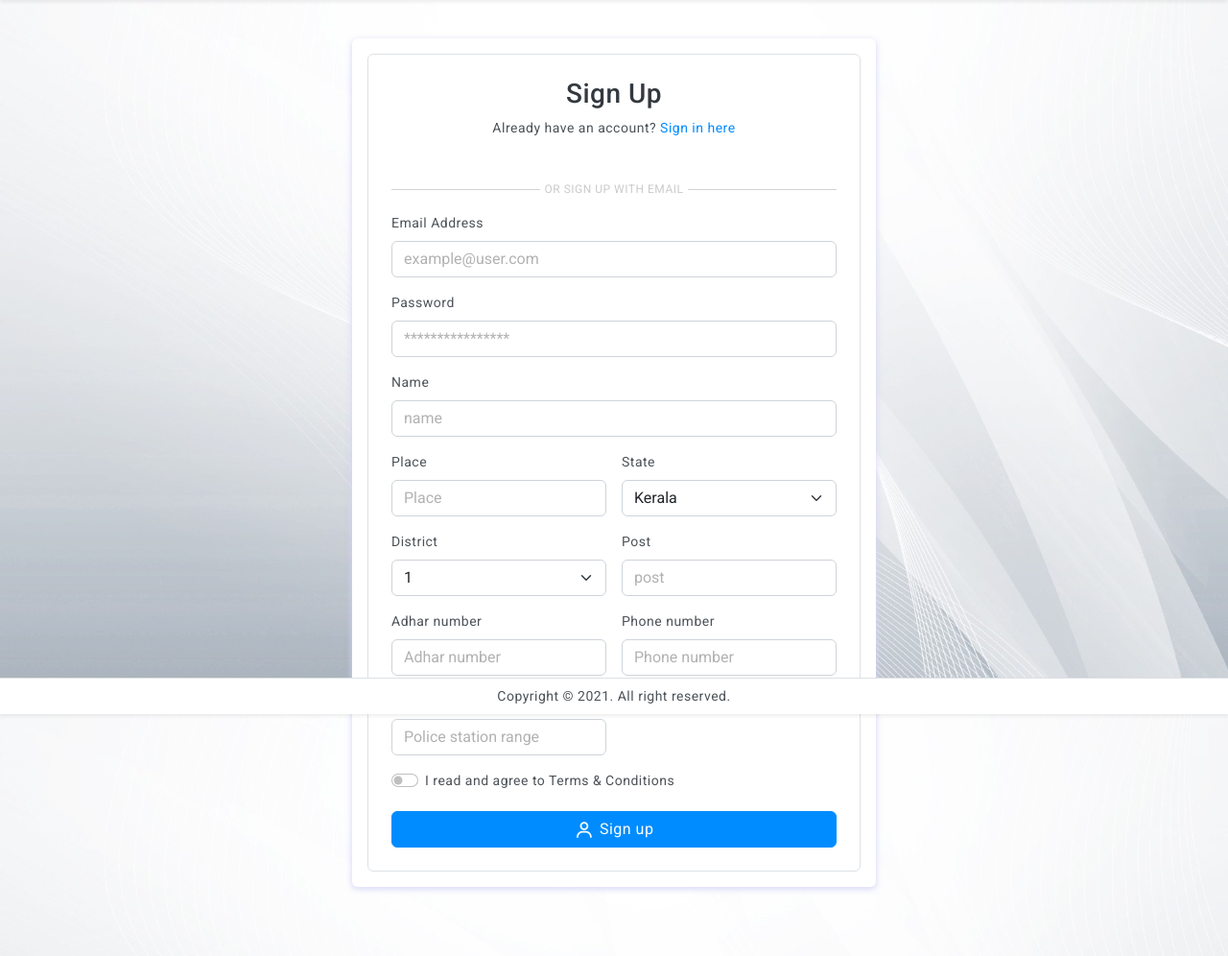
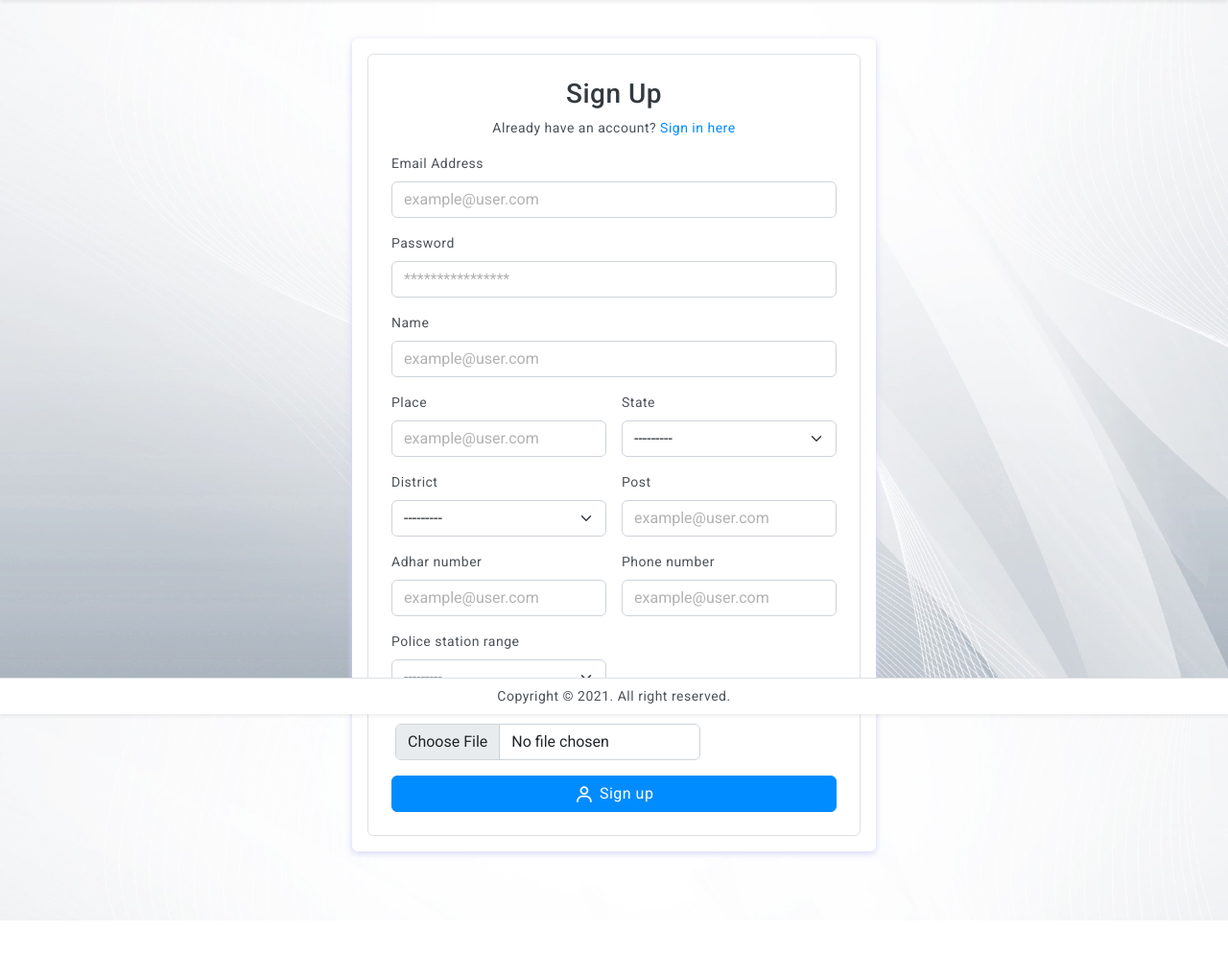
Before and after one commit to marjanp07/mini-project-django, a Django app: page /registeration/ in a window 1280 px wide. Shown: the part 56-1052 px from the top of the page at 96% size. After the commit the page ends 1015 px from the top, so only its background shows below. Run offline with Django 3.2, Linux system fonts and the light colour scheme; data that the repository does not hold is empty; some libraries are stand-ins or nearby versions.

Commit message:
Changes Adding registration and login

```diff
--- a/templates/people/registeration.html
+++ b/templates/people/registeration.html
@@ -63,11 +63,9 @@
 										</p>
 									</div>
 
-									<div class="login-separater text-center mb-4"> <span>OR SIGN UP WITH EMAIL</span>
-										<hr/>
-									</div>
+
 									<div class="form-body">
-										<form method="post" class="row g-3">
+										<form method="post" class="row g-3" enctype="multipart/form-data">
 											{% csrf_token %}
 											<div class="col-12">
 												<label for="inputEmailAddress" class="form-label">Email Address</label>
@@ -82,71 +80,75 @@
 
 											<div class="col-sm-12">
 												<label for="inputFirstName" class="form-label">Name</label>
-												{{userform.name}}
+												{{personform.person_name}}
 											</div>
 
 
 											<div class="col-sm-6">
 												<label for="inputFirstName" class="form-label">Place</label>
-												<input type="email" class="form-control" id="inputFirstName" placeholder="Place">
+												{{personform.place}}
 											</div>
 
 
 											<div class="col-sm-6">
 												<label for="inputSelectCountry" class="form-label">State</label>
-												<select class="form-select" id="inputSelectCountry" aria-label="Default select example">
-													<option selected>Kerala</option>
-													<option value="1">Tamilnadu</option>
-													<option value="2">Karnataka</option>
-													<option value="3">Goa</option>
-												</select>
+												{{personform.state}}
 											</div>
 
 											<div class="col-sm-6">
 												<label for="inputSelectCountry" class="form-label">District</label>
-												<select class="form-select" id="inputSelectCountry" aria-label="Default select example">
-													<option selected>1</option>
-													<option value="1">2</option>
-													<option value="2">3</option>
-													<option value="3">4</option>
-												</select>
+												{{personform.district}}
 											</div>
 
 											<div class="col-sm-6">
 												<label for="inputFirstName" class="form-label">Post</label>
-												<input type="email" class="form-control" id="inputFirstName" placeholder="post">
+												{{personform.post}}
 											</div>
 
 											<div class="col-sm-6">
 												<label for="inputFirstName" class="form-label">Adhar number</label>
-												<input type="email" class="form-control" id="inputFirstName" placeholder="Adhar number">
+												{{personform.adhar_number}}
 											</div>
 
 											<div class="col-sm-6">
 												<label for="inputFirstName" class="form-label">Phone number</label>
-												<input type="email" class="form-control" id="inputFirstName" placeholder="Phone number">
+												{{personform.phone_number}}
 											</div>
 
 											<div class="col-sm-6">
 												<label for="inputFirstName" class="form-label">Police station range</label>
-												<input type="email" class="form-control" id="inputFirstName" placeholder="Police station range">
+												{{personform.police_station_range}}
+											</div>
+
+
+											<div class="row">
+												<div class="col-sm-9">
+													<label for="UploadImage" class="form-label">Upload image</label>
+													{{personform.photo}}
+												</div>
 											</div>
 
 
 
 
 
-											<div class="col-12">
-												<div class="form-check form-switch">
-													<input class="form-check-input" type="checkbox" id="flexSwitchCheckChecked">
-													<label class="form-check-label" for="flexSwitchCheckChecked">I read and agree to Terms & Conditions</label>
-												</div>
-											</div>
+
 											<div class="col-12">
 												<div class="d-grid">
 													<button type="submit" class="btn btn-primary"><i class='bx bx-user'></i>Sign up</button>
 												</div>
 											</div>
+											{% if errormessage %}
+											<div class="row">
+												<div class="col-sm-9">
+													<label  for="UploadImage" class="form-labe text-danger text-center">{{errormessage}}</label>
+
+												</div>
+											</div>
+											{% endif %}
+
+
+
 										</form>
 									</div>
 								</div>
--- a/userapp/forms.py
+++ b/userapp/forms.py
@@ -10,7 +10,6 @@ class UserForm(forms.ModelForm):
         fields = '__all__'
         widgets = {
             'email': TextInput(attrs={'class': 'form-control','type':'email', 'placeholder': 'example@user.com','id':'email','name':'email'}),
-            'name': TextInput(attrs={'class': 'form-control', 'placeholder': 'name','id':'name','name':'name'}),
             'password': TextInput(attrs={'class': 'form-control','type':'password', 'placeholder': '****************','id':'password','name':'password'})
         }
 
@@ -21,11 +20,11 @@ class PersonForm(forms.ModelForm):
         widgets = {
             'person_name': TextInput(attrs={'class': 'form-control', 'placeholder': 'example@user.com','id':'person_name','name':'person_name'}),
             'place': TextInput(attrs={'class': 'form-control', 'placeholder': 'example@user.com','id':'place','name':'place'}),
-            'state': TextInput(attrs={'class': 'form-control', 'placeholder': 'example@user.com','id':'state','name':'state'}),
-            'district': TextInput(attrs={'class': 'form-control', 'placeholder': 'example@user.com','id':'district','name':'district'}),
+            'state': Select(attrs={'class': 'form-select', 'placeholder': 'example@user.com','id':'state','name':'state'}),
+            'district': Select(attrs={'class': 'form-select', 'placeholder': 'example@user.com','id':'district','name':'district'}),
+            'police_station_range': Select(attrs={'class': 'form-select', 'placeholder': 'example@user.com','id':'district','name':'district'}),
             'post': TextInput(attrs={'class': 'form-control', 'placeholder': 'example@user.com','id':'post','name':'post'}),
             'adhar_number': TextInput(attrs={'class': 'form-control', 'placeholder': 'example@user.com','id':'adhar_number','name':'adhar_number'}),
             'phone_number': TextInput(attrs={'class': 'form-control', 'placeholder': 'example@user.com','id':'phone_number','name':'phone_number'}),
-            'password': TextInput(attrs={'class': 'form-control','type':'password', 'placeholder': 'example@user.com','id':'password','name':'password'}),
             'photo': FileInput(attrs={'class': 'form-control', 'placeholder': 'example@user.com','id':'photo','name':'photo'})
         }
--- a/userapp/urls.py
+++ b/userapp/urls.py
@@ -1,11 +1,12 @@
 
-from .views import mycomplaints, home,login,registeration,addcomplaints,casestatustimeline,firstatuscheck,viewfir
+from .views import mycomplaints,index, home,login,registeration,addcomplaints,casestatustimeline,firstatuscheck,viewfir
 from django.urls import path
 
 app_name="userapp"
 
 urlpatterns = [
-    path('', home,name="userhome"),
+    path('', index,name="index"),
+    path('home/', home,name="userhome"),
     path('login/', login,name="login"),
     path('registeration/', registeration,name="registeration"),
     path('mycomplaints/', mycomplaints,name="mycomplaints"),
--- a/userapp/views.py
+++ b/userapp/views.py
@@ -1,32 +1,58 @@
-from django.shortcuts import render
+from multiprocessing import context
+from django.shortcuts import redirect, render
 from .forms import *
+from django.contrib.auth import login as auth_login,authenticate
 
 # Create your views here.
 
 
-def home(request):
+def index(request):
 
     return render(request,'people/index.html')
 
+def home(request):
+
+    return render(request,'people/home.html')
+
 
 def login(request):
-    return render(request,'common/login.html')
+    context={}
+    if request.method =='POST':
+        print("POST")
+        email=request.POST.get("email")
+        password=request.POST.get("password")
+        if email is not '' and password is not '':
+            user = authenticate(request,email=email,password=password)
+            if user is not None:
+                auth_login(request,user)
+                return redirect('userapp:userhome')
+            else:
+                context["errormessage"] = "User Name or password incorrect"
+        else:
+            context["errormessage"] = "Please enter User name and Password"
+
+    return render(request,'common/login.html',context)
 
 
 def registeration(request):
     userform = UserForm(request.POST,request.FILES)
     personform = PersonForm(request.POST,request.FILES)
-    if request.method =='GET':
-        print("Page Loaded")
-    if request.method =='POST':
-        if userform.is_valid() and personform.is_valid():
-            user=User.objects.create_user(request.POST.get('email'),request.POST.get('password'),name=request.POST.get('name'))
-
     context={
         "userform":userform,
         "personform":personform
 
     }
+    if request.method =='POST':
+        if userform.is_valid() and personform.is_valid():
+            # Validation required
+
+            user=User.objects.create_user(request.POST.get('email'),request.POST.get('password'))
+            person=personform.save(commit=False)
+            person.user=user
+            person.save()
+        else :
+             context["errormessage"]= "User Already Registered"
+
     return render(request,'people/registeration.html',context)
 
 def mycomplaints(request):
```
Also changed, not shown: core/admin.py (+10 -0 lines), core/models.py (+36 -16 lines), templates/common/login.html (+13 -3 lines).
